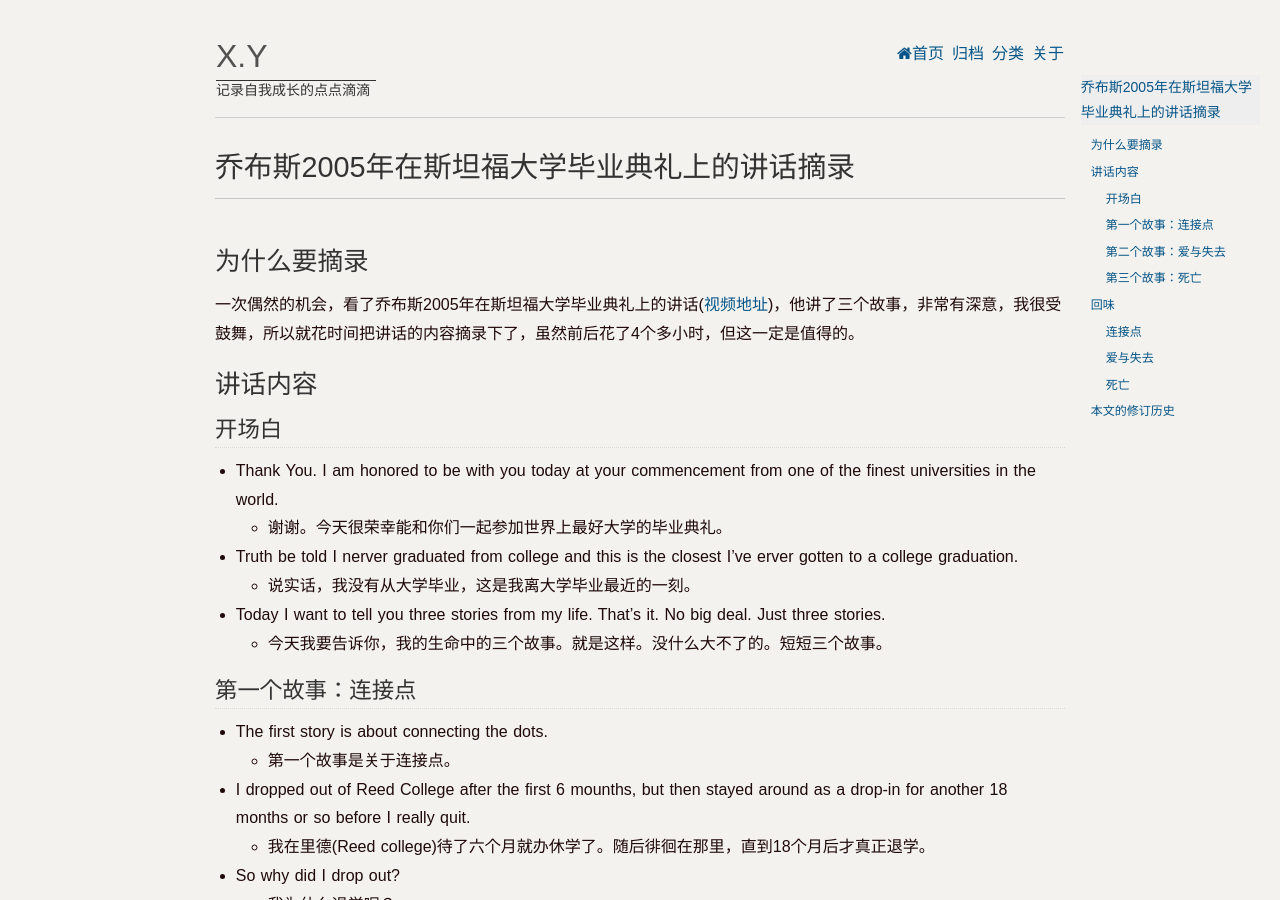
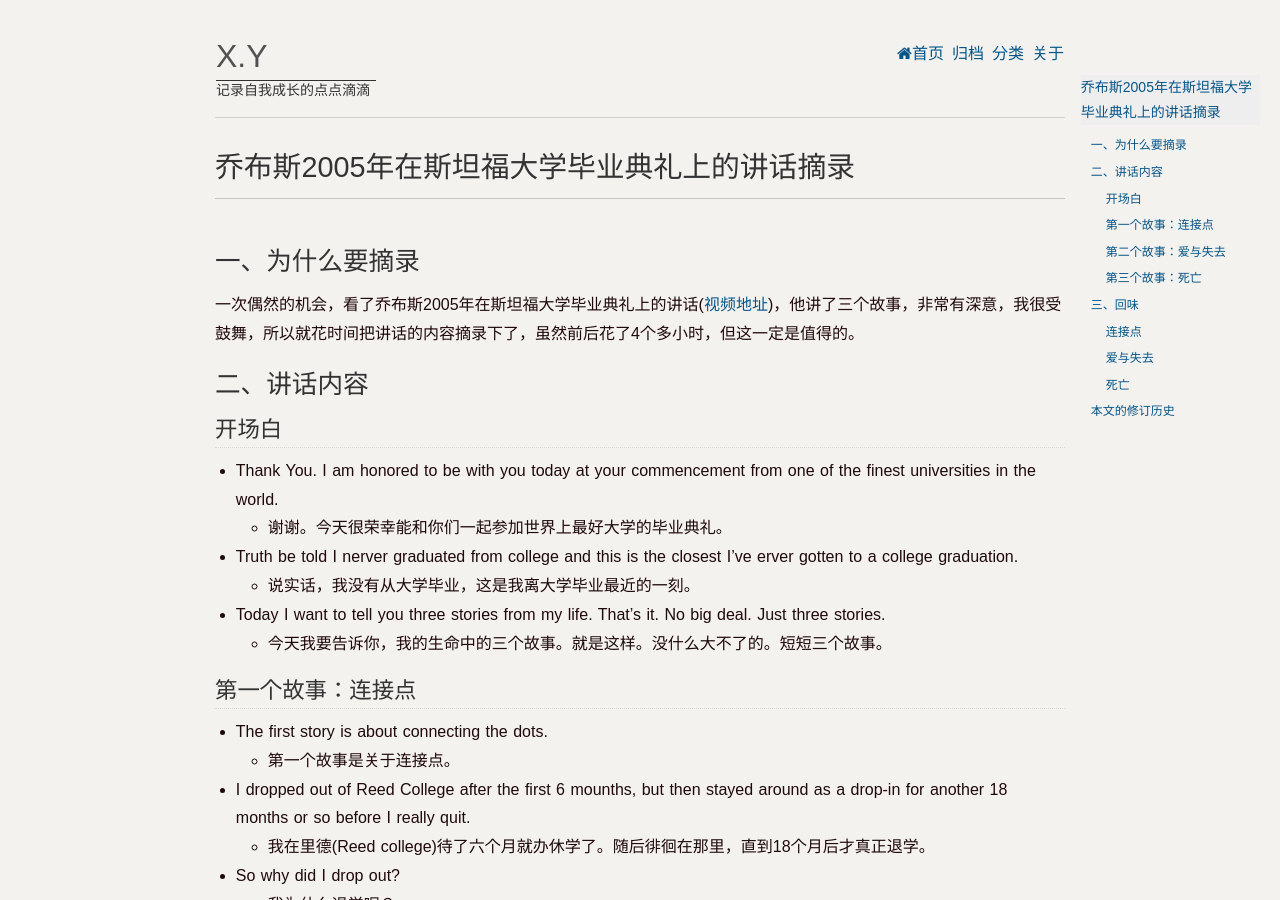
Before and after one commit to novawoo/novawoo.github.com, a Jekyll site: the page built from _posts/blog/2015-08-18-steve-jobs-lecture-in-Stanford-at-2005.md, in a window 1280 px wide and 900 px high. Built offline with Jekyll 4.4.1, drawn with Linux system fonts in a browser that asks for light colours; Markdown is read by kramdown in place of the engine named in the settings; a script that is not in the unit is left out; comment, search, counter and statistics services are not loaded.

Commit message:
modified:   2015-08-18-steve-jobs-lecture-in-Stanford-at-2005.md

```diff
--- a/_posts/blog/2015-08-18-steve-jobs-lecture-in-Stanford-at-2005.md
+++ b/_posts/blog/2015-08-18-steve-jobs-lecture-in-Stanford-at-2005.md
@@ -5,10 +5,10 @@
 description:    从伟人哪里获得对人生的理解
 ---
 
-## 为什么要摘录
+## 一、为什么要摘录
 一次偶然的机会，看了乔布斯2005年在斯坦福大学毕业典礼上的讲话([视频地址](http://v.youku.com/v_show/id_XMjk4Mzk4Mjg0.html))，他讲了三个故事，非常有深意，我很受鼓舞，所以就花时间把讲话的内容摘录下了，虽然前后花了4个多小时，但这一定是值得的。
 
-## 讲话内容
+## 二、讲话内容
 
 ### 开场白
 - Thank You. I am honored to be with you today at your commencement from one of the finest universities in the world.
@@ -450,7 +450,7 @@
 - Thank you all very much
     - 非常感谢你们
 
-## 回味
+## 三、回味
 ### 连接点
 - **So you have to trust that the dots will somehow connect in your future.**
     - **所以你要相信，你现在所体会的东西，将在你的未来连接在一起。**
```
